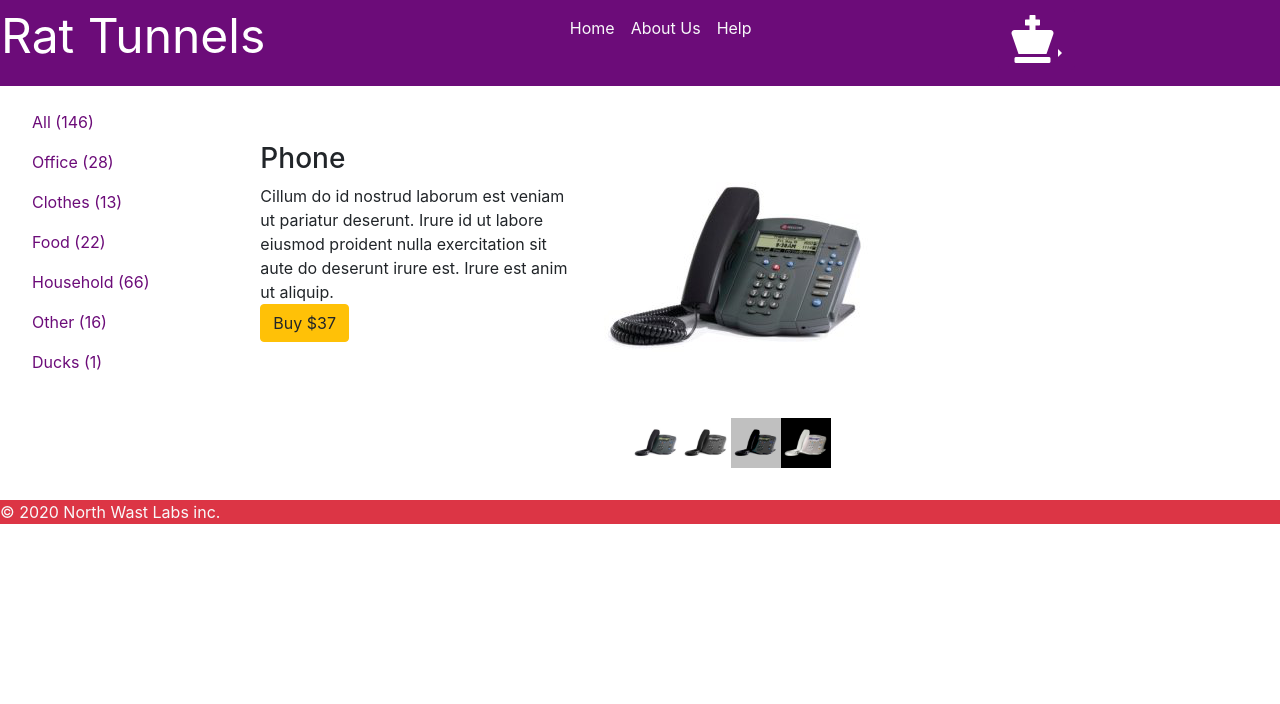
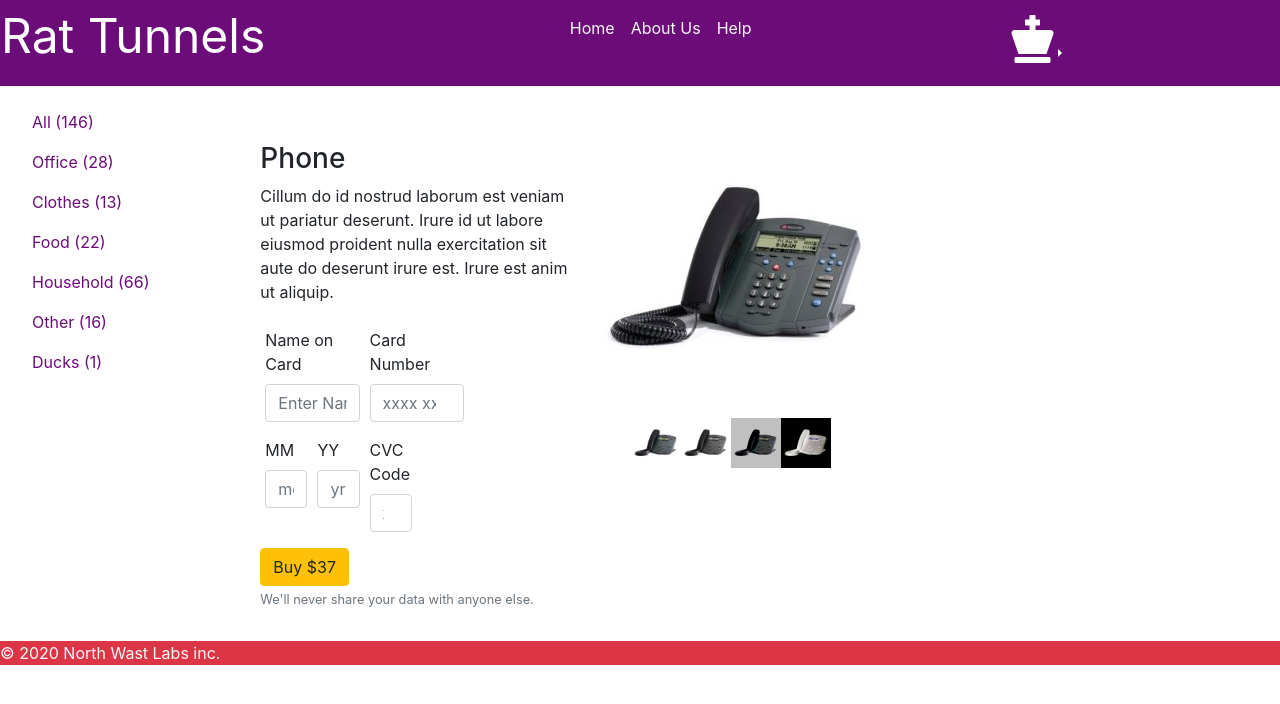
Before and after one commit to eaallen/ReactApp_RT, a React (Create React App) app: page /product/12123 in a window 1280 px wide. Shown: the top 704 px of the page. Built offline with nearby package versions, Linux system fonts and the light colour scheme.

Commit message:
form added

```diff
--- a/src/comps/ProductDetail.js
+++ b/src/comps/ProductDetail.js
@@ -1,9 +1,9 @@
 import React, { useState } from 'react';
 import { useRouteMatch} from "react-router-dom";
 import PRODUCTS from '../products'
-import { Container, Row, Col,Button } from 'react-bootstrap';
+import { Container, Row, Col, } from 'react-bootstrap';
 import Msg404 from './Msg404';
-
+import PurchaseForm from './PurchaseForm'
 
 function ProductDetail(props) {
     let [_img, set_img] = useState(1)
@@ -41,9 +41,12 @@ function ProductDetail(props) {
                                 {product.name}
                             </h3>
                             {product.description}
+
                         </div>
-                        <Button variant="warning">Buy ${product.price}</Button>
-
+                        <br/>
+                        <div>
+                        <PurchaseForm product = {product}></PurchaseForm>
+                        </div>
 
 
 
--- /dev/null
+++ b/src/comps/PurchaseForm.js
@@ -0,0 +1,80 @@
+import React from 'react';
+import { Form,Button,Col} from 'react-bootstrap';
+
+//import Footer from 'react-bootstrap/';
+
+
+
+class PurchaseForm extends React.Component {
+    constructor(props) {
+        super(props);
+        this.state = {
+            date: new Date(),
+            name_on_card: '',
+            card_number:  '',
+            mm:           '',
+            yy:           '',
+            cvc_code:     '',
+        }
+    }
+    handleChange =(e) => {
+        e.preventDefault()
+        // let name =e.target.getAttribute('name')
+        let new_state={[e.target.getAttribute('name')]: e.target.value}
+        this.setState(new_state)
+
+    }
+    submit_form =(e)=>{
+        e.preventDefault()
+        console.log('====>', this.state)
+        alert('This is a test \n'+ this.state.name_on_card +'\n' +
+        this.state.card_number +'\n' +
+        this.state.mm +'\n' +
+        this.state.yy +'\n' +
+        this.state.cvc_code)
+
+    }
+
+    render(){
+    return (
+        <div>
+            {console.log('>>>----->', this.state)}
+            <Form>
+                <Form.Row>
+
+                        <Form.Group as={Col} md="4" controlId="formBasicEmail">
+                            <Form.Label>Name on Card</Form.Label>
+                            <Form.Control onChange={this.handleChange} name="name_on_card" value={this.state.name_on_card||""} placeholder="Enter Name" />
+                        </Form.Group>
+
+                        <Form.Group as={Col} md="4" controlId="formBasicPassword">
+                            <Form.Label>Card Number</Form.Label>
+                            <Form.Control onChange={this.handleChange} name="card_number" value={this.state.card_number||""} type="number" placeholder="xxxx xxxx xxxx xxxx" />
+                        </Form.Group>
+
+                </Form.Row>
+                <Form.Row>
+                <Form.Group as={Col} md="2" controlId="formBasicPassword">
+                    <Form.Label>MM</Form.Label>
+                    <Form.Control onChange={this.handleChange} name="mm" value={this.state.mm||""} type="string" placeholder="mo"/>
+                </Form.Group>
+                    <Form.Group as={Col} md="2" controlId="formBasicPassword">
+                        <Form.Label>YY</Form.Label>
+                        <Form.Control onChange={this.handleChange} name="yy" value={this.state.yy||""} type="string" placeholder="yr"/>
+                    </Form.Group>
+                    <Form.Group as={Col} md="2" controlId="formBasicPassword">
+                        <Form.Label> CVC Code</Form.Label>
+                        <Form.Control onChange={this.handleChange} name="cvc_code" value={this.state.cvc_code||""} type="number" placeholder="xxx" />
+                    </Form.Group>
+
+                </Form.Row>
+                <Button type="submit" variant="warning" onClick={this.submit_form}>Buy ${this.props.product.price}</Button>
+                <Form.Text className="text-muted">
+                    We'll never share your data with anyone else.
+                </Form.Text>
+            </Form>
+        </div>
+  );}
+}
+
+export default PurchaseForm;
```
